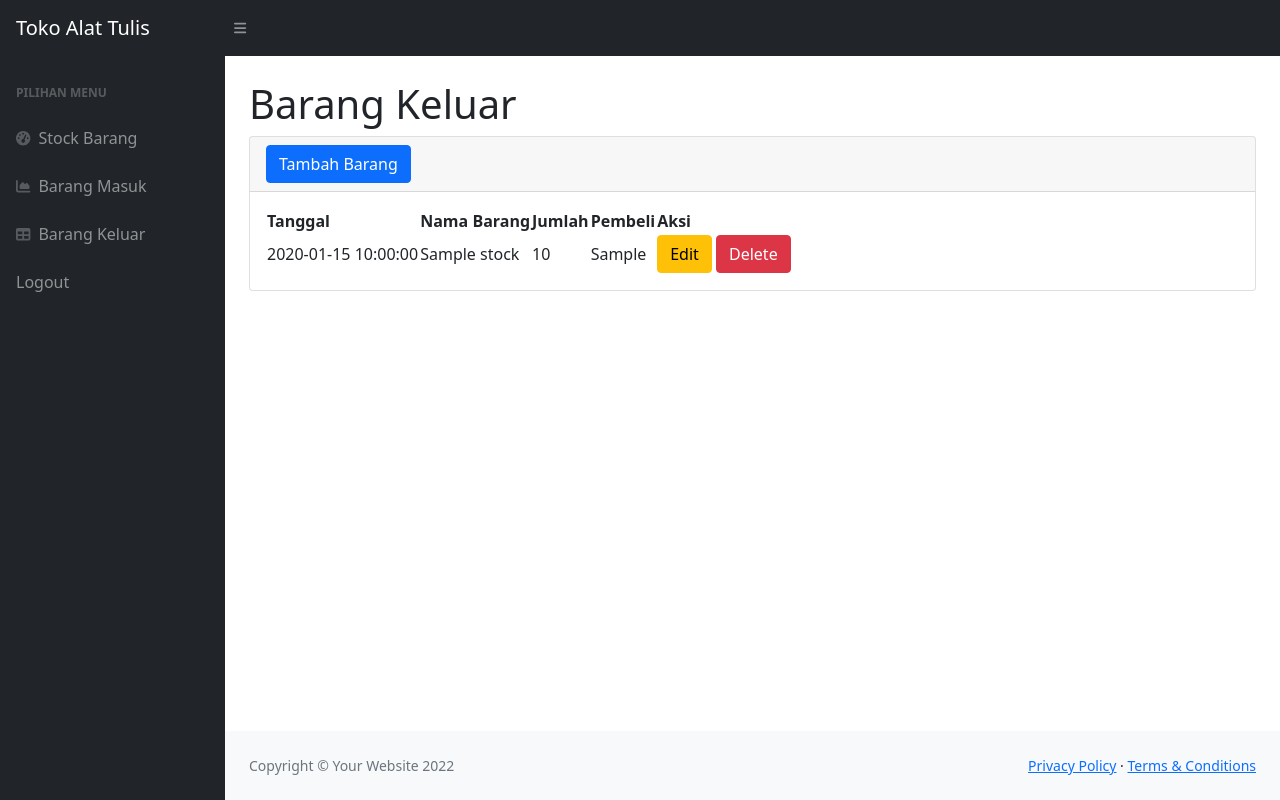
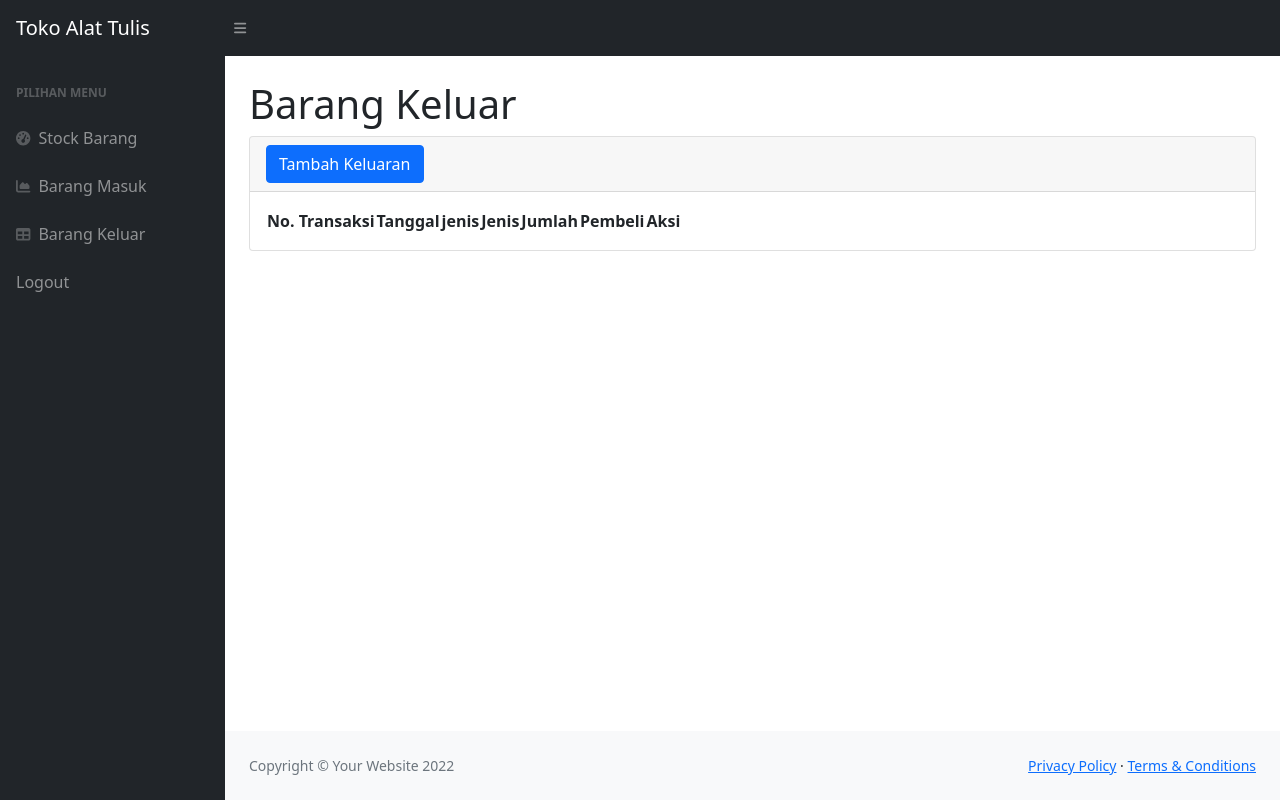
Before and after one commit to AziqLukman/Stock-Barang, a PHP site: page /keluar.php in a window 1280 px wide. Run offline with PHP 8.4, Linux system fonts and the light colour scheme; the visitor is signed in with stand-in values (Sample User, id 1); data comes from the database, SQL or seed files in the repository; tables that the repository leaves empty or names only in its code hold one stand-in row (values such as "Sample post"); lists and menus that the app fills with data are empty; some libraries are stand-ins or nearby versions.

Commit message:
ZK 19-06_14.33

```diff
--- a/function.php
+++ b/function.php
@@ -51,17 +51,17 @@ if(isset($_POST['barangmasuk'])){
 //Menambah barang keluar
 if(isset($_POST['addbarangkeluar'])){
     $jenisnya = $_POST['jenisnya'];
-    $penerima = $_POST['penerima'];
-    $qty = $_POST['qty'];
+    $pembeli= $_POST['pembeli'];
+    $jumlah = $_POST['jumlah'];
 
-    $cekstocksekarang = mysqli_query($conn,"SELECT * FROM stock WHERE idbarang='$jenisnya'");
+    $cekstocksekarang = mysqli_query($conn,"SELECT * FROM stockbarang WHERE idbarang='$jenisnya'");
     $ambildatanya = mysqli_fetch_array($cekstocksekarang);
 
     $stocksekarang = $ambildatanya['stock'];
-    $tambahkanstocksekarangdenganquantity = $stocksekarang-$qty;
+    $tambahkanstocksekarangdenganquantity = $stocksekarang-$jumlah;
 
-    $addtomasuk = mysqli_query($conn,"INSERT INTO keluar (idbarang, penerima, qty) VALUES('$jenisnya','$penerima','$qty')");
-    $updatestockmasuk = mysqli_query($conn,"UPDATE stock SET stock='$tambahkanstocksekarangdenganquantity' WHERE idbarang='$jenisnya'");
+    $addtomasuk = mysqli_query($conn,"INSERT INTO barangkeluar (idbarang, pembeli, jumlah) VALUES('$jenisnya','$pembeli','$jumlah')");
+    $updatestockmasuk = mysqli_query($conn,"UPDATE stockbarang SET stock='$tambahkanstocksekarangdenganquantity' WHERE idbarang='$jenisnya'");
     if($addtomasuk && $updatestockmasuk){
         header('location:keluar.php');
     }
@@ -172,24 +172,24 @@ if(isset($_POST['hapusbarangmasuk'])){
 //Mengubah data barang keluar
 if(isset($_POST['updatebarangkeluar'])){
     $idb = $_POST['idb'];
-    $idk = $_POST['idk'];
-    $penerima = $_POST['penerima'];
-    $qty = $_POST['qty'];
+    $idbk = $_POST['idbk'];
+    $pembeli = $_POST['pembeli'];
+    $jumlah = $_POST['jumlah'];
 
-    $lihatstock = mysqli_query($conn, "SELECT * FROM stock WHERE idbarang='$idb'");
+    $lihatstock = mysqli_query($conn, "SELECT * FROM stockbarang WHERE idbarang='$idb'");
     $stocknya = mysqli_fetch_array($lihatstock);
     $stockskrng = $stocknya['stock'];
 
-    $qtyskrng = mysqli_query($conn, "SELECT * FROM keluar WHERE idkeluar='$idk'");
-    $qtynya = mysqli_fetch_array($qtyskrng);
-    $qtyskrng = $qtynya['qty'];
+    $jumlahskrng = mysqli_query($conn, "SELECT * FROM barangkeluar WHERE idkeluar='$idk'");
+    $jumlahnya = mysqli_fetch_array($jumlahskrng);
+    $jumlahskrng = $jumlahnya['qty'];
 
-    if($qty>$qtyskrng){
-        $selisih = $qty-$qtyskrng;
+    if($jumlah>$jumlahskrng){
+        $selisih = $jumlah - $jumlahskrng;
         $kurangin = $stockskrng - $selisih;
-        $kurangistocknya = mysqli_query($conn, "UPDATE stock SET stock='$kurangin' WHERE idbarang='$idb'");
-        $updatenya = mysqli_query($conn,"UPDATE keluar SET qty='$qty', penerima='$penerima' WHERE idkeluar='$idk'");
-            if($kurangistocknya&&$updatenya){
+        $kurangistocknya = mysqli_query($conn, "UPDATE stockbarang SET stock='$kurangin' WHERE idbarang='$idb'");
+        $updatenya = mysqli_query($conn,"UPDATE barangkeluar SET jumlah='$jumlah', pembeli='$pembeli' WHERE idbarangkeluar='$idbk'");
+            if($kurangistocknya && $updatenya){
                 header('location:keluar.php');
             }
             else{
@@ -197,12 +197,12 @@ if(isset($_POST['updatebarangkeluar'])){
                 header('location:keluar.php');
             }
     }else{
-        $selisih = $qtyskrng-$qty;
+        $selisih = $jumlahskrng - $jumlah;
         $kurangin = $stockskrng + $selisih;
 
-        $kurangistocknya = mysqli_query($conn, "UPDATE stock SET stock='$kurangin' WHERE idbarang='$idb'");
-        $updatenya = mysqli_query($conn,"UPDATE keluar SET qty='$qty', penerima='$penerima' WHERE idkeluar='$idk'");
-            if($kurangistocknya&&$updatenya){
+        $kurangistocknya = mysqli_query($conn, "UPDATE stockbarang SET stock='$kurangin' WHERE idbarang='$idb'");
+        $updatenya = mysqli_query($conn,"UPDATE barangkeluar SET jumlah='$jumlah', pembeli='$pembeli' WHERE idbarangkeluar='$idbk'");
+            if($kurangistocknya && $updatenya){
                 header('location:keluar.php');
             }
             else{
@@ -215,18 +215,18 @@ if(isset($_POST['updatebarangkeluar'])){
 //Menghapus barang keluar
 if(isset($_POST['hapusbarangkeluar'])){
     $idb = $_POST['idb'];
-    $qty = $_POST['qty'];
-    $idk = $_POST['idk'];
+    $jumlah = $_POST['jumlah'];
+    $idbk = $_POST['idbk'];
 
-    $getdatastock = mysqli_query($conn,"SELECT * FROM stock WHERE idbarang='$idb'");
+    $getdatastock = mysqli_query($conn,"SELECT * FROM stockbarang WHERE idbarang='$idb'");
     $data = mysqli_fetch_array($getdatastock);
     $stok = $data['stock'];
 
-    $selisih = $stok+$qty;
+    $selisih = $stok + $jumlah;
 
-    $update = mysqli_query($conn,"UPDATE stock SET stock ='$selisih' WHERE idbarang='$idb'");
-    $hapusdata = mysqli_query($conn,"DELETE FROM keluar WHERE idkeluar='$idk'");
-    if($update&&$hapusdata){
+    $update = mysqli_query($conn,"UPDATE stockbarang SET stock ='$selisih' WHERE idbarang='$idb'");
+    $hapusdata = mysqli_query($conn,"DELETE FROM barangkeluar WHERE idbarangkeluar='$idbk'");
+    if($update && $hapusdata){
         header('location:keluar.php');
     }
     else{
--- a/keluar.php
+++ b/keluar.php
@@ -184,15 +184,17 @@ require 'cek.php';
                             <div class="card-header">
                                 <!-- Button to Open the Modal -->
                                 <button type="button" class="btn btn-primary" data-bs-toggle="modal" data-bs-target="#myModal">
-                                    Tambah Barang
+                                    Tambah Keluaran
                                 </button>
                             </div>
                             <div class="card-body">
                                 <table id="datatablesSimple">
                                     <thead>
                                         <tr>
+                                            <th>No. Transaksi</th>
                                             <th>Tanggal</th>
-                                            <th>Nama Barang</th>
+                                            <th>jenis</th>
+                                            <th>Jenis</th>
                                             <th>Jumlah</th>
                                             <th>Pembeli</th>
                                             <th>Aksi</th>
@@ -210,49 +212,57 @@ require 'cek.php';
                                     </tfoot> -->
                                     <tbody>
                                     <?php
-                                            $ambilsemuadatastock = mysqli_query($conn,"SELECT * FROM keluar k, stock s WHERE s.idbarang = k.idbarang");
+                                            $ambilsemuadatastock = mysqli_query($conn,"SELECT * FROM barangkeluar k, stockbarang s WHERE s.idbarang = k.idbarang");
                                             while($data=mysqli_fetch_array($ambilsemuadatastock)){
-                                                $idk = $data['idkeluar'];
+                                                $idbk = $data['idbarangkeluar'];
                                                 $idb = $data['idbarang'];
                                                 $tanggal = $data['tanggal'];
-                                                $namabarang = $data['namabarang'];
-                                                $qty = $data['qty'];
-                                                $penerima = $data['penerima'];
+                                                $kategori = $data['kategori'];
+                                                $jenis = $data['jenis'];
+                                                $jumlah = $data['jumlah'];
+                                                $pembeli = $data['pembeli'];
                                         ?>
 
                                         <tr>
+                                            <td><?=$idbk;?></td>
                                             <td><?=$tanggal ;?></td>
-                                            <td><?=$namabarang;?></td>
-                                            <td><?=$qty;?></td>
-                                            <td><?=$penerima;?></td>
+                                            <td><?=$kategori;?></td>
+                                            <td><?=$jenis;?></td>
+                                            <td><?=$jumlah;?></td>
+                                            <td><?=$pembeli;?></td>
                                             <td>
-                                            <button type="button" class="btn btn-warning" data-bs-toggle="modal" data-bs-target="#edit<?=$idk;?>"> Edit
+                                            <button type="button" class="btn btn-warning" data-bs-toggle="modal" data-bs-target="#edit<?=$idbk;?>"> Edit
                                                 </button>
-                                                <button type="button" class="btn btn-danger" data-bs-toggle="modal" data-bs-target="#delete<?=$idk;?>">  Delete
+                                                <button type="button" class="btn btn-danger" data-bs-toggle="modal" data-bs-target="#delete<?=$idbk;?>">  Delete
                                                 </button>
                                             </td>
                                         </tr>
 
-                                        <!-- Edit Modal -->
-                                        <div class="modal fade" id="edit<?=$idk;?>">
+        <!-- The Modal Edit -->
+        <div class="modal fade" id="edit<?=$idbk;?>">
             <div class="modal-dialog">
                 <div class="modal-content">
 
                 <!-- Modal Header -->
                 <div class="modal-header">
-                                                    <h4 class="modal-title">Edit Barang</h4>
+                    <h4 class="modal-title">Edit Barang Keluar</h4>
                     <button type="button" class="btn-close" data-bs-dismiss="modal"></button>
                 </div>
 
                 <!-- Modal body -->
                 <form method="POST">
                 <div class="modal-body">
-                                                    <input type="text" name="penerima" value="<?=$penerima?>" class="form-control" required>
-                                                    <br>
-                                                    <input type="number" name="qty" placeholder="<?=$qty;?>" class="form-control" required>
+                    <div class="form-floating mb-3">
+                        <input class="form-control" name="jumlah" type="number" placeholder="Jumlah" value="<?=$jumlah;?>" required>
+                        <label>Jumlah</label>
+                    </div>
+                    <div class="form-floating mb-3">
+                        <input class="form-control" name="pembeli" type="text" placeholder="Pembeli" value="<?=$pembeli;?>" required>
+                        <label>Pembeli</label>
+                    </div>
                     <br>
                     <input type="hidden" name="idb" value="<?=$idb;?>">
-                                                    <input type="hidden" name="idk" value="<?=$idk;?>">
+                    <input type="hidden" name="idbk" value="<?=$idbk;?>">
                     <div class="modal-footer">
                     <button type="submit" class="btn btn-primary" name="updatebarangkeluar">Simpan</button>
                     </div>
@@ -261,29 +271,31 @@ require 'cek.php';
                 </div>
             </div>
             </div>
-                                            <!-- Delete Modal -->
-                                            <div class="modal fade" id="delete<?=$idk;?>">
+
+            <!-- The Modal Delete -->
+            <div class="modal fade" id="delete<?=$idbk;?>">
             <div class="modal-dialog">
                 <div class="modal-content">
 
                 <!-- Modal Header -->
                 <div class="modal-header">
-                                                    <h4 class="modal-title">Hapus barang?</h4>
+                    <h4 class="modal-title">Hapus barang Keluar</h4>
                     <button type="button" class="btn-close" data-bs-dismiss="modal"></button>
                 </div>
 
                 <!-- Modal body -->
                 <form method="POST">
                 <div class="modal-body">
-                                                    Apakah yakin ingin menghapus <?=$namabarang;?>?
+                    Apakah yakin ingin menghapus <?=$jenis;?> ?
                     <input type="hidden" name="idb" value="<?=$idb;?>">
-                                                    <input type="hidden" name="qty" value="<?=$qty;?>">
-                                                    <input type="hidden" name="idk" value="<?=$idk;?>">
+                    <input type="hidden" name="jumlah" value="<?=$jumlah;?>">
+                    <input type="hidden" name="idbk" value="<?=$idbk;?>">
                     <br>
                     <br>
                     <button type="submit" class="btn btn-danger" name="hapusbarangkeluar">Hapus</button>
                 </div>
                 </form>
+                </div>
             </div>
             </div>
                                         <?php
@@ -332,15 +336,15 @@ require 'cek.php';
         <!-- Modal body -->
         <form method="POST">
         <div class="modal-body">
-        <select name="barangnya" class="form-control">
+        <select name="jenisnya" class="form-control">
                 <?php
-                    $ambilsemuadatanya = mysqli_query($conn,"SELECT * FROM stock");
+                    $ambilsemuadatanya = mysqli_query($conn,"SELECT * FROM stockbarang");
                     while($fetcharray = mysqli_fetch_array($ambilsemuadatanya)){
-                        $namabarangnya = $fetcharray['namabarang'];
+                        $jenisnya = $fetcharray['jenis'];
                         $idbarangnya = $fetcharray['idbarang'];
                 ?>
                     <option value="<?=$idbarangnya;?>">
-                                   <?=$namabarangnya;?>
+                                   <?=$jenisnya;?>
                     </option>
 
                 <?php
```
Also changed, not shown: other parts of keluar.php (+18 -12 lines), masuk.php (+6 -24 lines). Lines whose indentation alone changed are shown as unchanged.
